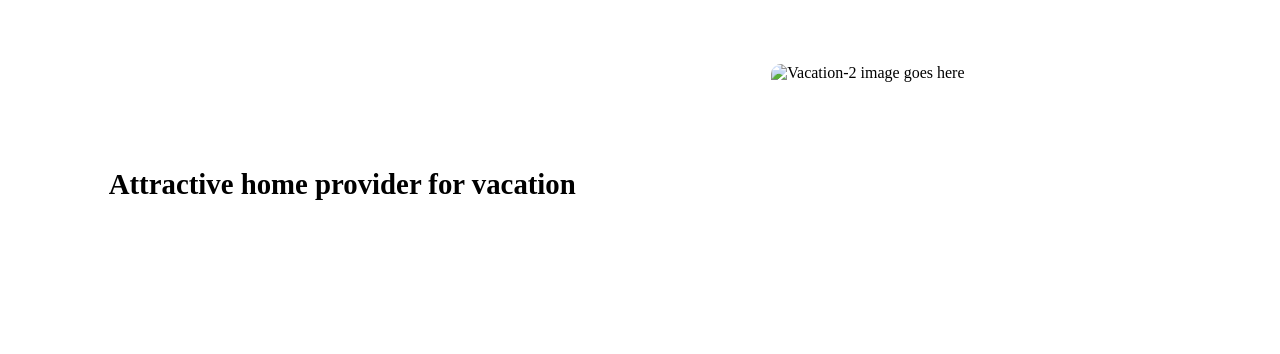
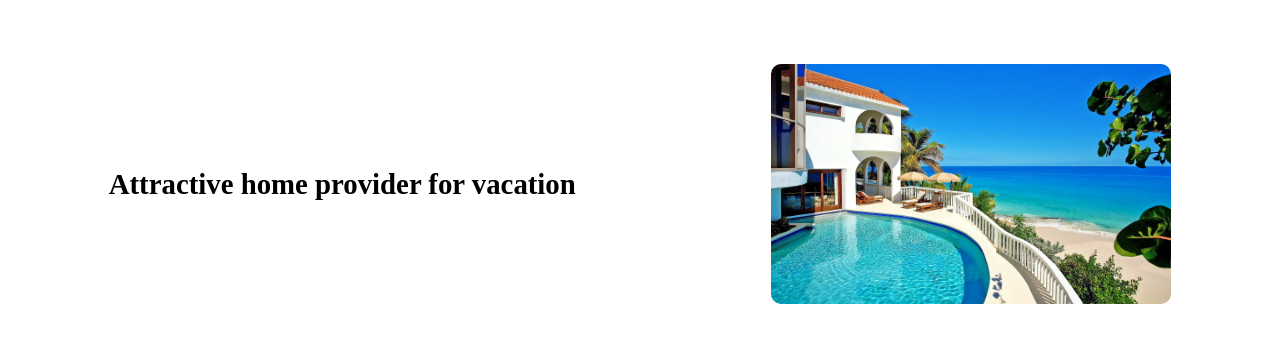
Before and after one commit to BhanuSundhar/Oasis_Task1_LandingPage, a plain HTML site: page index.html in a window 1280 px wide. Shown: the part 747-1101 px from the top of the page. Drawn offline with Linux system fonts and the light colour scheme.

Commit message:
Update index.html

```diff
--- a/index.html
+++ b/index.html
@@ -33,7 +33,7 @@
             <div>
                 <h2>Attractive home provider for vacation</h2>
             </div>
-            <img src="img\vaccationhome1.jpg" alt="Vacation-2 image goes here" width="400px" >
+            <img src="vaccationhome1.jpg" alt="Vacation-2 image goes here" width="400px" >
         </div>
 
         <div class="third-section" >
```
